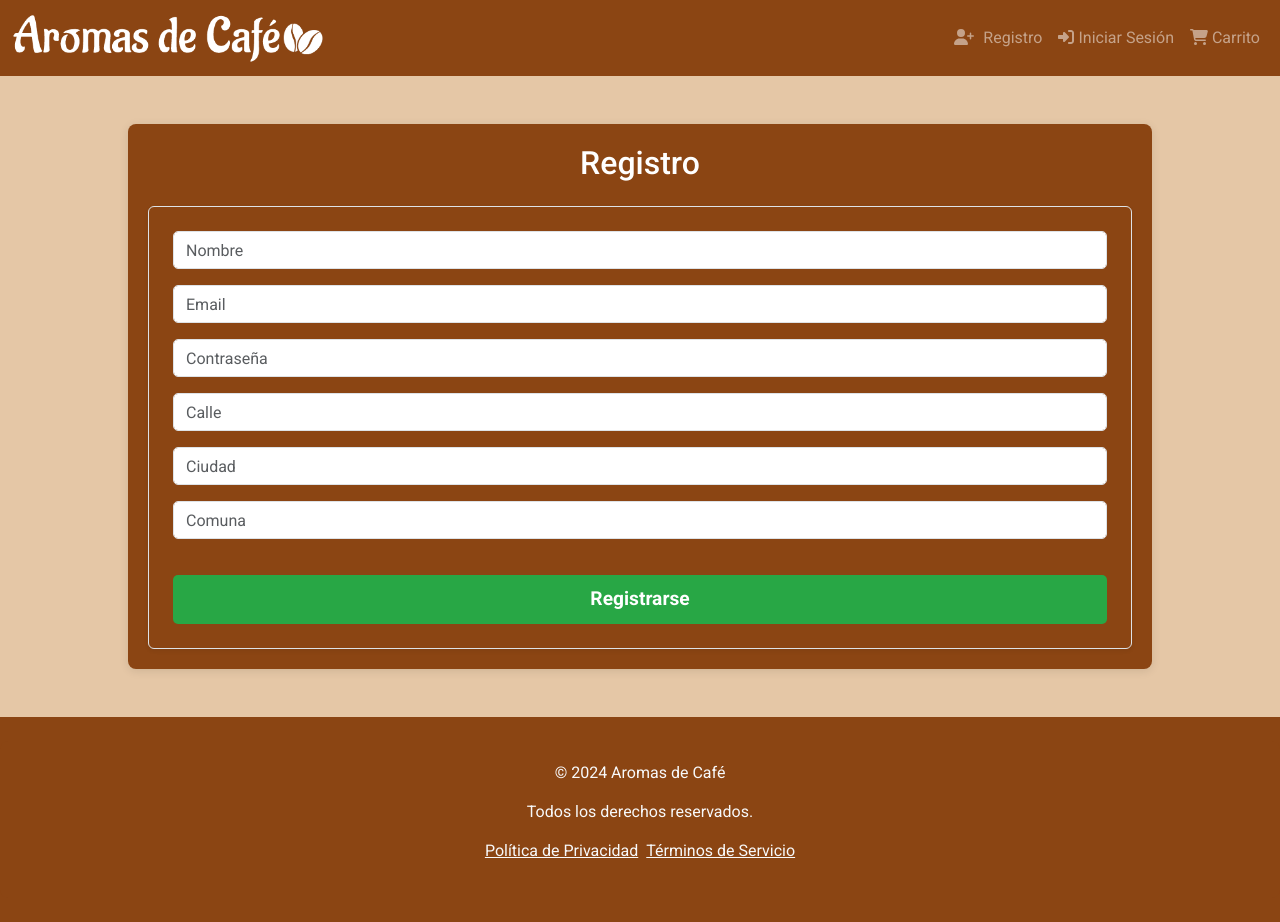
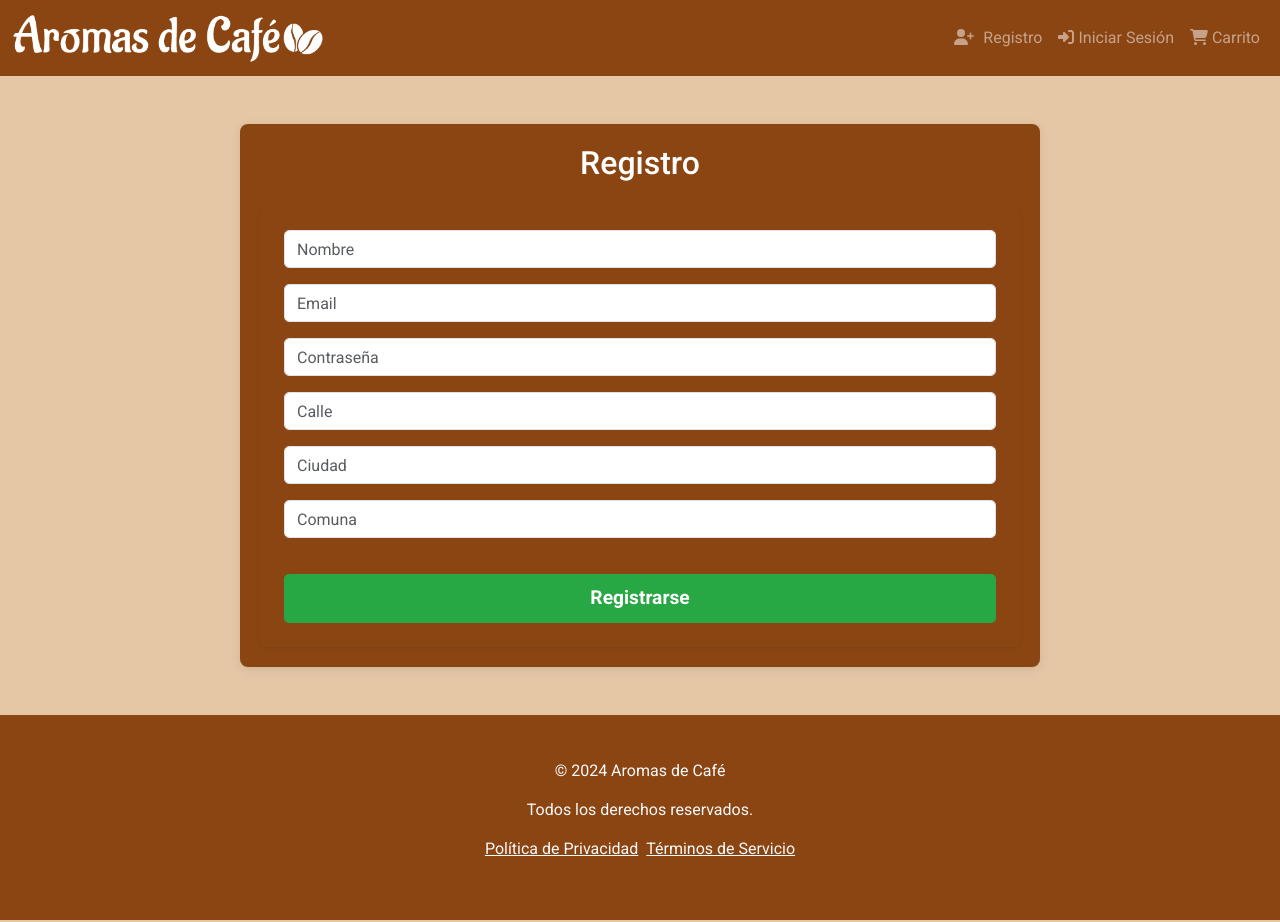
Before and after one commit to bernardpena/aromas-de-cafe, a React (Vite) app in the folder frontend/: page /register in a window 1280 px wide. Built offline with nearby package versions, Linux system fonts and the light colour scheme; a web font is replaced by a local one.

Commit message:
Actualizando CSS Registro

```diff
--- a/frontend/src/assets/css/register.css
+++ b/frontend/src/assets/css/register.css
@@ -1,7 +1,7 @@
 .registro{
     background-color: saddlebrown !important;
     border-radius: 8px;
-    width: 80% !important;
+    max-width: 800px !important;
     margin: auto;
   }
 
--- a/frontend/src/components/Register.jsx
+++ b/frontend/src/components/Register.jsx
@@ -33,7 +33,7 @@ function Register() {
   return (
     <div className="container registro mt-5 my-5">
       <h2 className="text-center mb-4">Registro</h2>
-      <form onSubmit={handleSubmit} className="border p-4 rounded shadow-sm">
+      <form onSubmit={handleSubmit} className=" p-4 rounded shadow-sm">
       <div className="mb-3">
           <input type="text" name="name" className="form-control" placeholder="Nombre" onChange={handleChange} required />
         </div>
```
